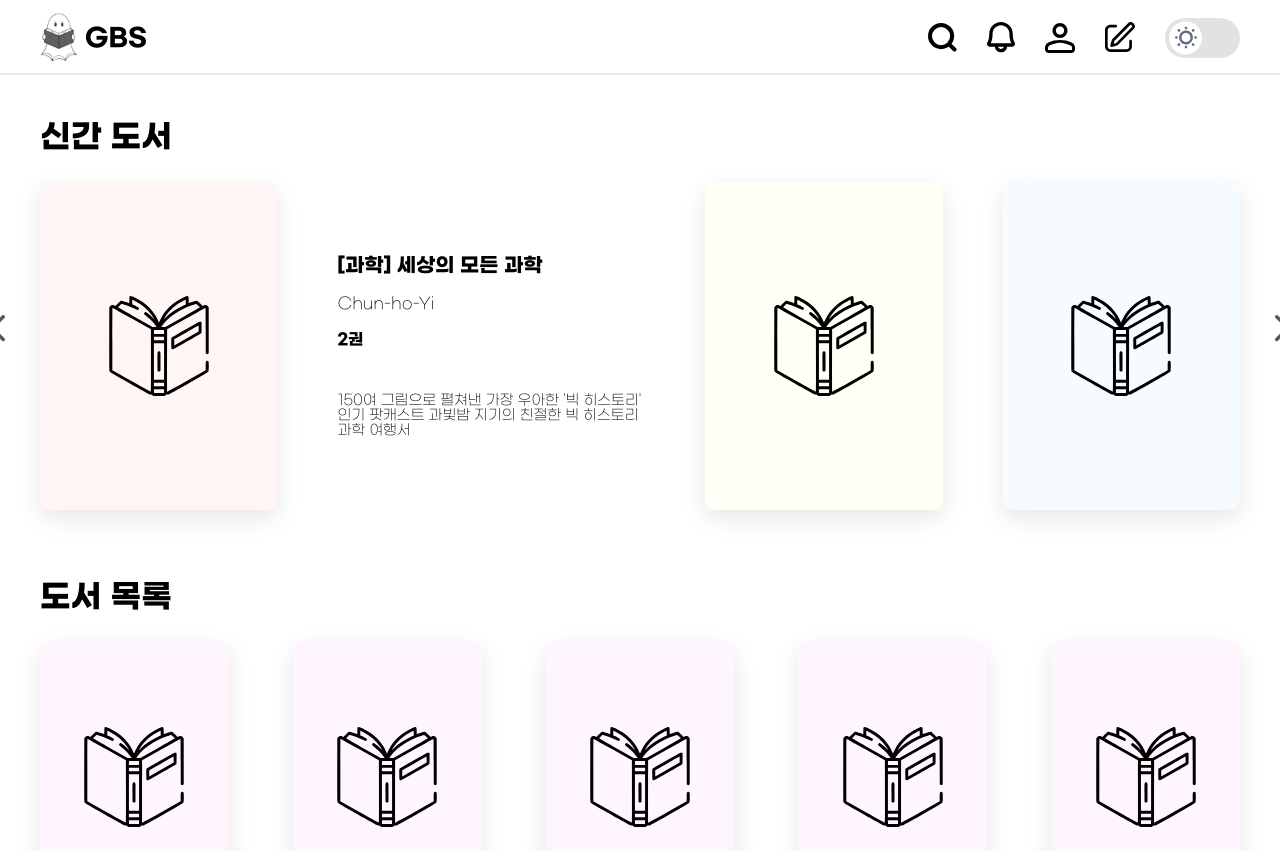
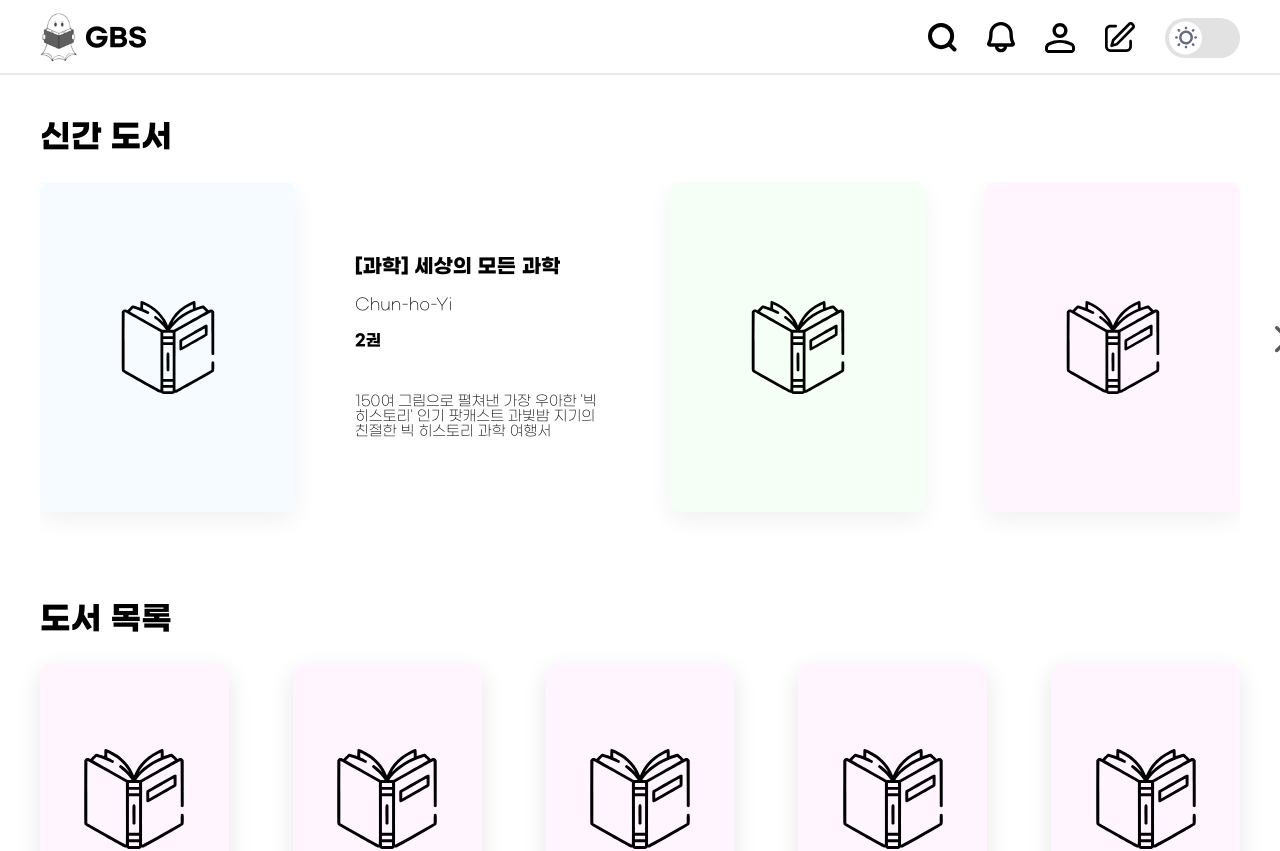
Before and after one commit to Team-GBS/GBS-client, a Next.js app: page / in a window 1280 px wide. Shown: the top 851 px of the page. Built offline with nearby package versions, Linux system fonts and the light colour scheme.

Commit message:
Fix: NewBook

```diff
--- a/src/components/Main/organisms/NewBook/index.tsx
+++ b/src/components/Main/organisms/NewBook/index.tsx
@@ -1,22 +1,28 @@
 import { BookIcon, Logo, RightARrowIcon } from 'assets/svg';
 import * as S from './style';
 import LeftArrowIcon from 'assets/svg/LeftArrowIcon';
-import BookBox from 'components/Main/atoms/BookBox';
-import { useState } from 'react';
+import BookListItem from 'components/Common/atoms/BookListItem';
+import { useEffect, useRef, useState } from 'react';
 
 const NewBook = () => {
-  const [color, setColor] = useState({
-    red: '#FFF5F5',
-    yellow: '#FEFFF5',
-    skyblue: '#F5FBFF',
-  });
+  const [position, setPosition] = useState(0);
+  const newbooks = [100, 200, 300, 400, 500];
+
+  useEffect(() => {
+    console.log(position);
+  }, [position]);
 
   return (
     <>
       <S.Wrap>
         <S.TitleText>신간 도서</S.TitleText>
         <S.Container>
-          <BookBox backgroundColor={color.red} height='20.5rem' width='16.9rem' />
+          <BookListItem
+            translateX={`-${position * 315}px`}
+            bookType="700"
+            height="330px"
+            width="255px"
+          />
           <S.BookInfo>
             <S.BookTitle>[과학] 세상의 모든 과학</S.BookTitle>
             <S.BookAuthor>Chun-ho-Yi</S.BookAuthor>
@@ -26,13 +32,34 @@ const NewBook = () => {
               과빛밤 지기의 친절한 빅 히스토리 과학 여행서
             </S.BookExplain>
           </S.BookInfo>
-          <BookBox backgroundColor={color.yellow} height='20.5rem' width='16.9rem' />
-          <BookBox backgroundColor={color.skyblue} height='20.5rem' width='16.9rem' />
+          {newbooks.map((newbook, idx) => (
+            <BookListItem
+              key={newbook}
+              translateX={
+                position >= idx + 1
+                  ? `-${position * 315 + 315}px`
+                  : `-${position * 315}px`
+              }
+              bookType={String(newbook)}
+              height="330px"
+              width="255px"
+            />
+          ))}
         </S.Container>
-        <S.LeftArrow>
+        <S.LeftArrow
+          onClick={() => {
+            setPosition(position - 1);
+          }}
+          visibility={position === 0 ? 'hidden' : 'visible'}
+        >
           <LeftArrowIcon />
         </S.LeftArrow>
-        <S.RightArrow>
+        <S.RightArrow
+          onClick={() => {
+            setPosition(position + 1);
+          }}
+          visibility={position === newbooks.length - 2 ? 'hidden' : 'visible'}
+        >
           <RightARrowIcon />
         </S.RightArrow>
       </S.Wrap>
--- a/src/components/Main/organisms/NewBook/style.ts
+++ b/src/components/Main/organisms/NewBook/style.ts
@@ -16,10 +16,12 @@ export const TitleText = styled.div`
 export const Container = styled.div`
   display: flex;
   gap: 60px;
+  overflow: hidden;
 `;
 
 export const BookInfo = styled.div`
-  width: 21.9rem;
+  min-width: 255px;
+  height: 330px;
   display: flex;
   flex-direction: column;
   justify-content: center;
@@ -46,14 +48,16 @@ export const BookExplain = styled.p`
   font-weight: 500;
 `;
 
-export const LeftArrow = styled.div`
+export const LeftArrow = styled.div<{visibility: string}>`
     position: absolute;
     top: 50%;
     left: -50px;
+    visibility: ${(props) => props.visibility};
 `;
 
-export const RightArrow = styled.div`
+export const RightArrow = styled.div<{visibility: string}>`
     position: absolute;
     top: 50%;
     right: -50px;
+    visibility: ${(props) => props.visibility};
 `;
```
